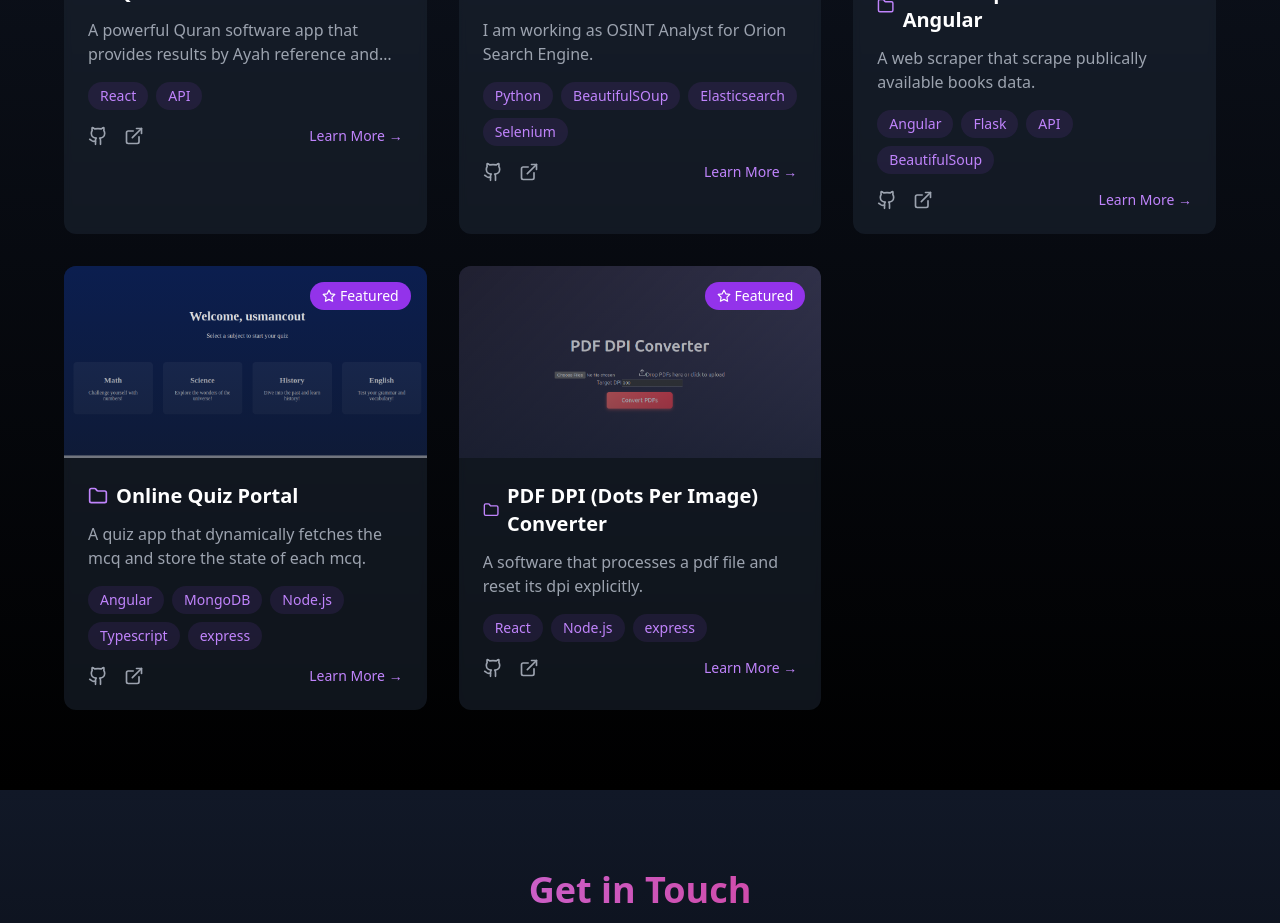
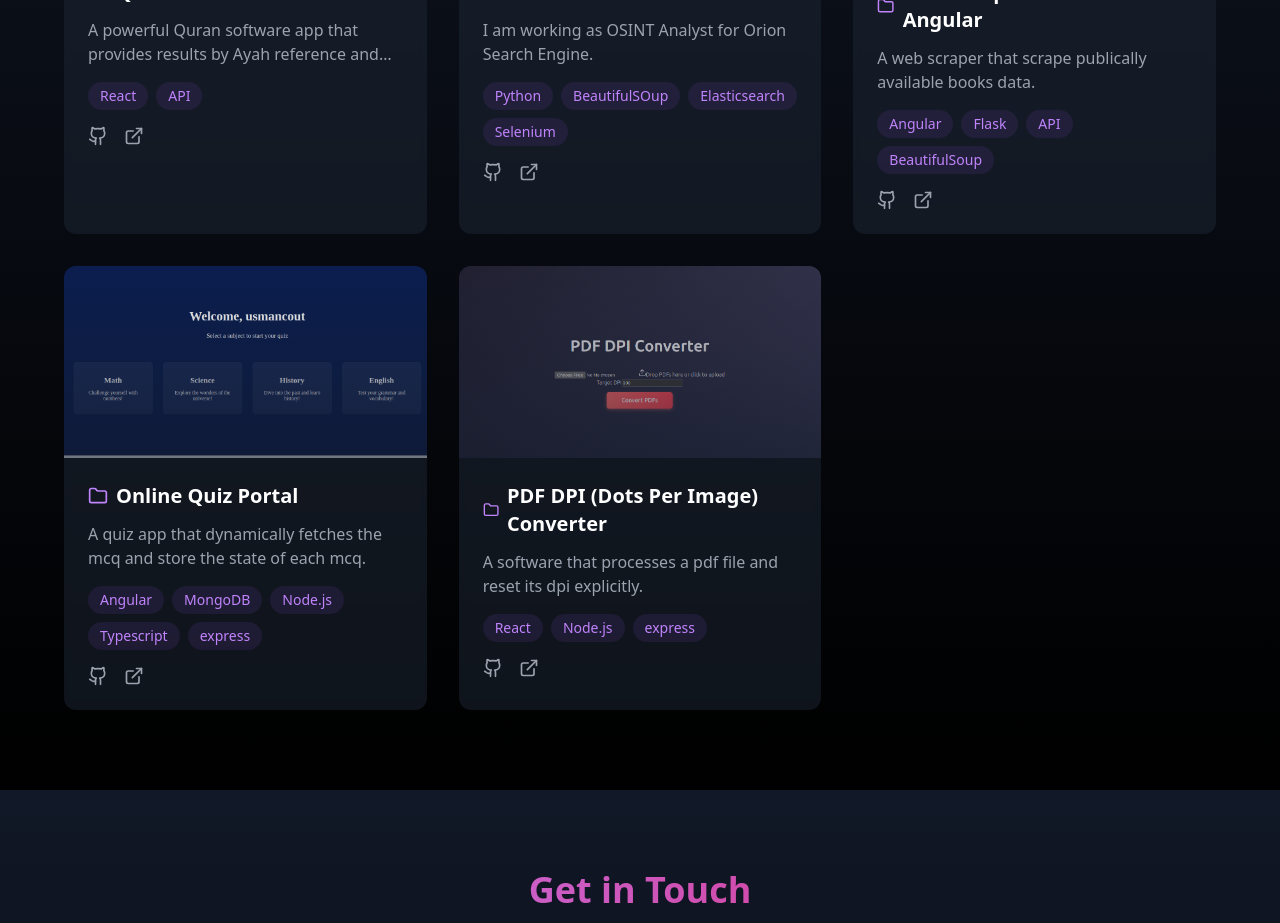
Before and after one commit to usmancout/my-portfolio, a React (Vite) app: page / in a window 1280 px wide. Shown: the part 2320-3243 px from the top of the page. Built offline with nearby package versions, Linux system fonts and the light colour scheme.

Commit message:
projects updated

```diff
--- a/src/pages/Projects.tsx
+++ b/src/pages/Projects.tsx
@@ -27,29 +27,22 @@ const Projects = () => {
       description: 'A web scraper that scrape publically available books data.',
       image: 'scraper.png',
       github: 'https://github.com/usmancout/WebScraper-Flask-Anglar-',
-      // live: 'https://example.com',
       tags: ['Angular', 'Flask', 'API', 'BeautifulSoup'],
       featured: true
     },
-
     {
       title: 'Online Quiz Portal',
       description: 'A quiz app that dynamically fetches the mcq and store the state of each mcq.',
       image: 'quiz.png',
       github: 'https://github.com/usmancout/online-Exam-portal',
-      // live: 'https://example.com',
       tags: ['Angular', 'MongoDB', 'Node.js','Typescript','express'],
-      featured: true
     },
-
     {
       title: 'PDF DPI (Dots Per Image) Converter ',
       description: 'A software that processes a pdf file and reset its dpi explicitly.',
       image: 'pdf.png',
       github: 'https://github.com/usmancout/online-Exam-portal',
-      // live: 'https://example.com',
       tags: ['React', 'Node.js', 'express'],
-      featured: true
     }
   ];
 
@@ -128,8 +121,8 @@ const Projects = () => {
                               key={tag}
                               className="text-sm px-3 py-1 bg-purple-500/10 text-purple-400 rounded-full"
                           >
-                      {tag}
-                    </span>
+                            {tag}
+                          </span>
                       ))}
                     </div>
                     <div className="flex justify-between items-center">
@@ -151,9 +144,6 @@ const Projects = () => {
                           <ExternalLink size={20} />
                         </a>
                       </div>
-                      <button className="text-purple-400 hover:text-purple-300 text-sm font-medium">
-                        Learn More →
-                      </button>
                     </div>
                   </div>
                 </motion.div>
```
